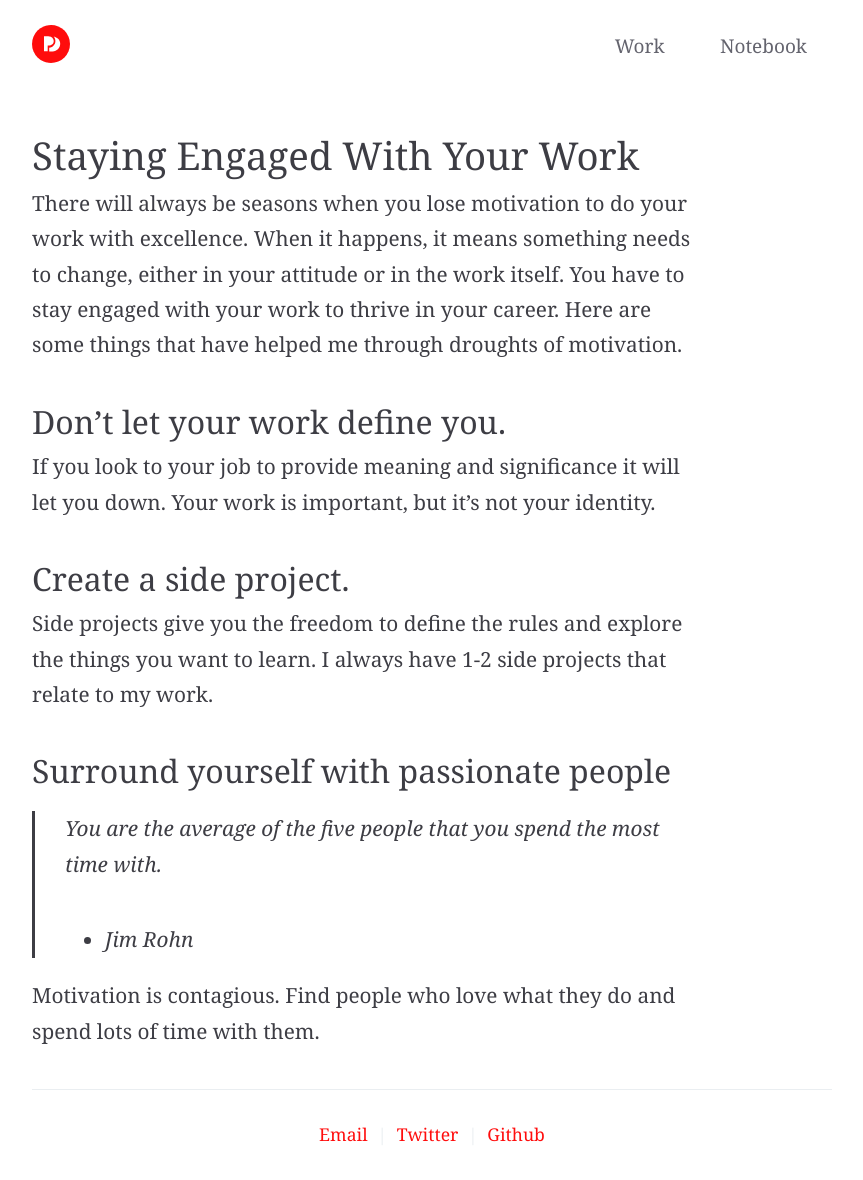
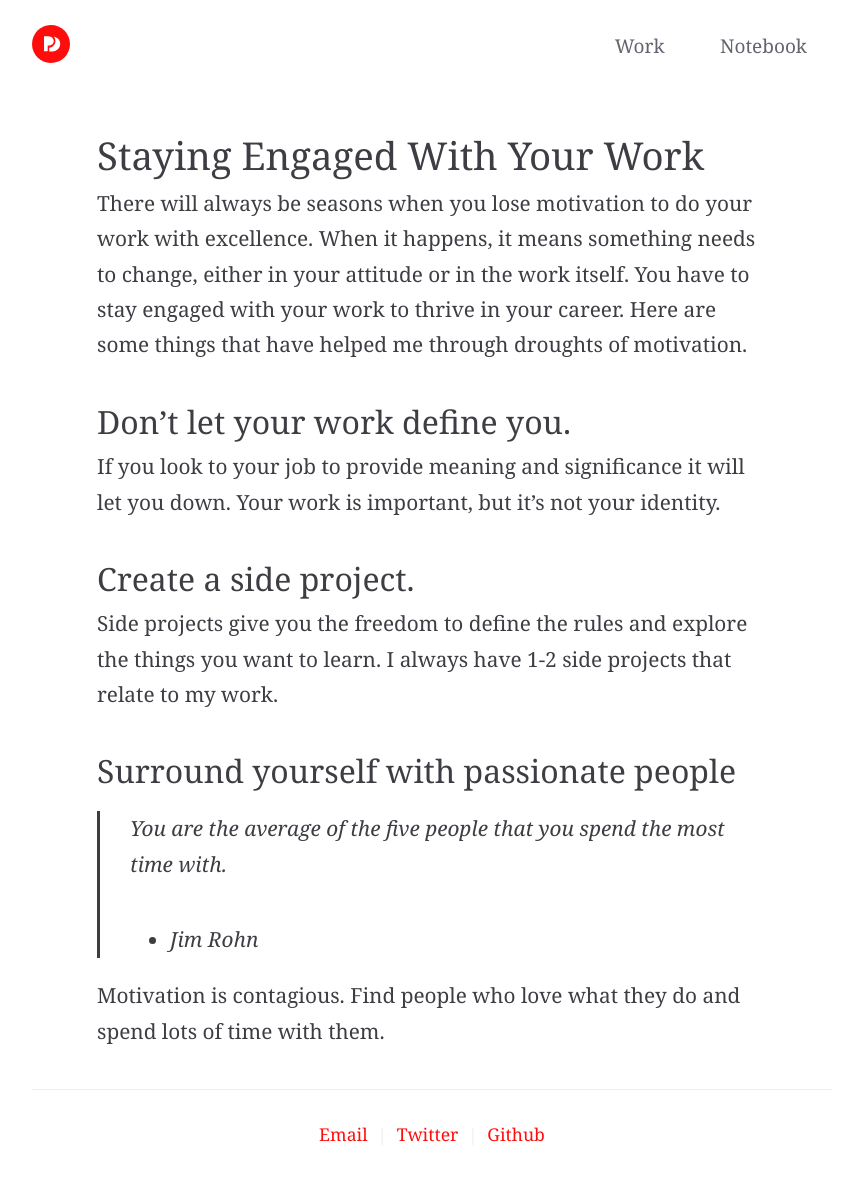
Before and after one commit to zhenghaohe/philipcdavis.github.io, a Jekyll site: the page built from _posts/2014-07-30-Staying-Engaged.md, in a window 1280 px wide. Shown: the whole page, without its empty margins (208-1071 px from the left). Built offline with Jekyll 4.4.1, drawn with Linux system fonts in a browser that asks for light colours.

Commit message:
removed left aligned container

```diff
--- a/_layouts/post.html
+++ b/_layouts/post.html
@@ -8,11 +8,7 @@ layout: default
   {% endif %}
 </header>
 
-{% if page.header-img %}
 <article class="post container-small" itemscope itemtype="http://schema.org/BlogPosting">
-{% else %}
-<article class="post container-small-left" itemscope itemtype="http://schema.org/BlogPosting">
-{% endif %}
   <div class="post-content" itemprop="articleBody">
     {% if page.title %}
       <h1 class="post-title" itemprop="name headline">{{ page.title }}</h1>
--- a/_sass/components/_grid.scss
+++ b/_sass/components/_grid.scss
@@ -8,11 +8,6 @@
   max-width: 670px;
   width: 100%;
   margin: 0 auto;
-}
-
-.container-small-left {
-  max-width: 670px;
-  width: 100%;
 }
 
 .grid-row {
```
